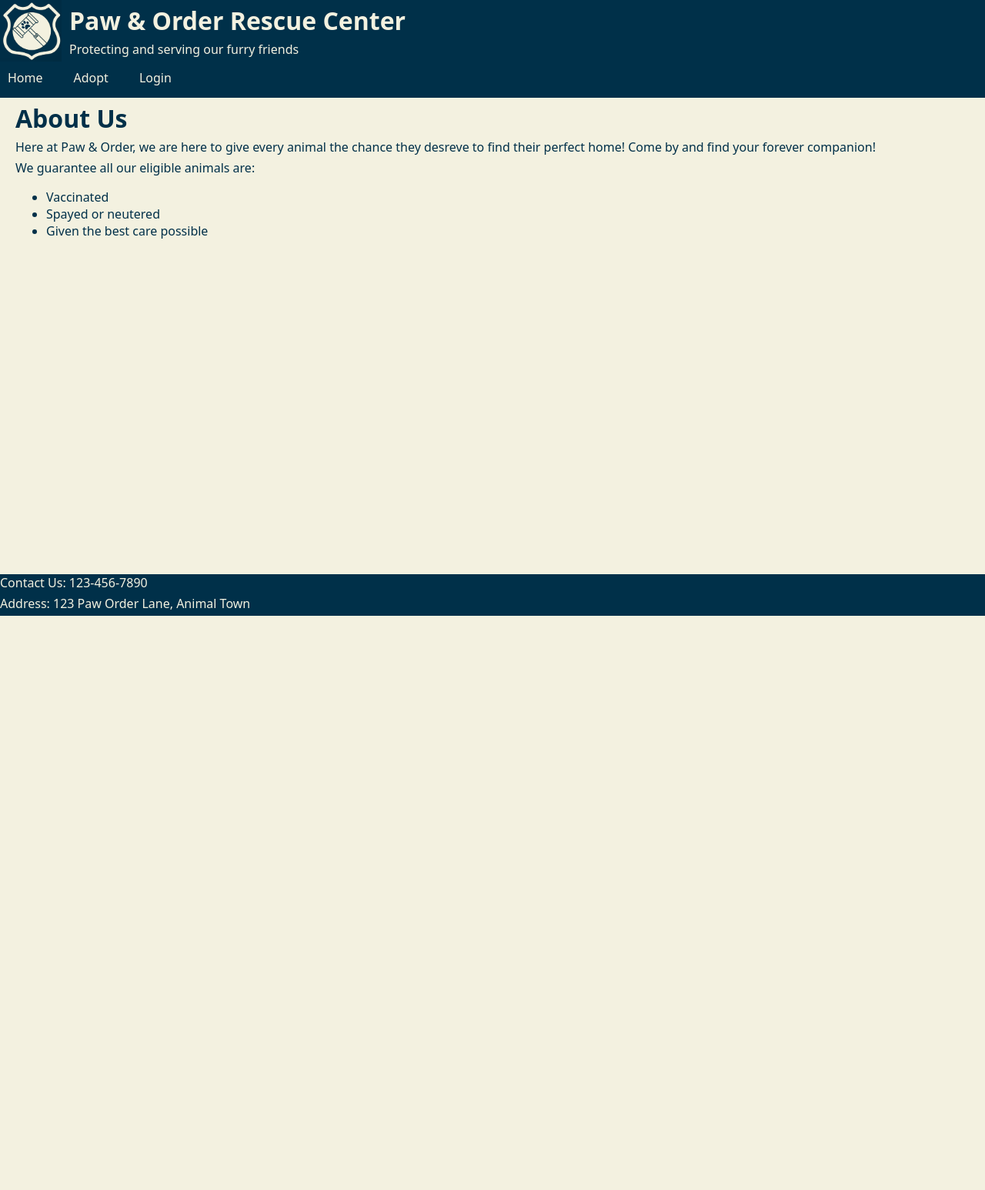
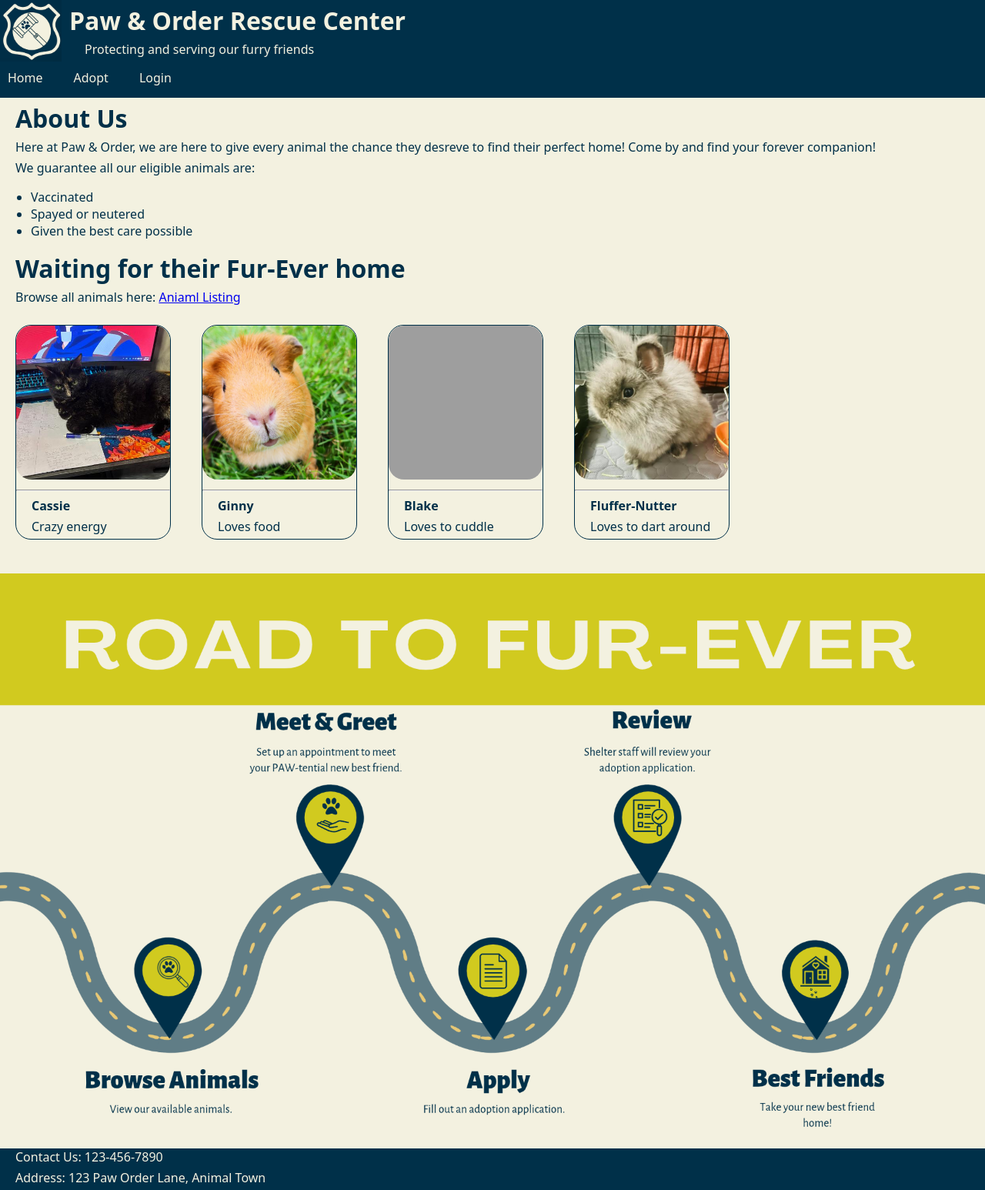
Before and after one commit to Tmonstah/animal-shelter-management-system, a Django app: page /home/ in a window 1280 px wide. Shown: the whole page at 77% size. Before the commit the page ends 800 px from the top, so only its background shows below. Run offline with Django 5.2, Linux system fonts and the light colour scheme; data comes from the database, SQL or seed files in the repository; grey boxes are pictures that could not be loaded.

Commit message:
Updated home page to show available animals and roadmap

```diff
--- a/shelter_project/views.py
+++ b/shelter_project/views.py
@@ -1,4 +1,7 @@
 from django.shortcuts import render
+from animal.models import Animal
 
 def home(request):
-    return render(request, 'shelter_project/home.html')
+    animals = Animal.objects.all()
+
+    return render(request, 'shelter_project/home.html', {"animals": animals},)
--- a/static/css/style.css
+++ b/static/css/style.css
@@ -19,7 +19,7 @@
     color: var(--text2);
     margin: 0;
     font-family: var(--font);
-    align-items: center;
+    align-items: stretch;
 }
 .shelter > div:last-child {
     grid-column: 1 / -1;
@@ -100,11 +100,16 @@
     font-family: var(--font);
     color: var(--text1);
     flex: 1;
+
+}
+.main h1, h2, h3, p {
     margin-left: 20px;
+    margin-right:20px;
 }
 
 body {
-    margin: 0;
+    margin: 0px;
+    padding: 0px;
     min-height: 100vh;
     background-color: var(--background);
     display: flex;
@@ -157,9 +162,9 @@ footer{
 /* Animal listing setup */
 .animal-grid {
     display: grid;
-    grid-template-columns: auto auto auto;
+    grid-template-columns: repeat(auto-fill, minmax(240px, 240px));;
     background-color: var(--background);
-    padding: 20px;
+    padding: 0px;
     gap: 10px;
     width: 80%;
 }
@@ -169,7 +174,8 @@ footer{
 a
 .animal-grid h3{
     text-align: Center;
-    margin-top: 0;
+    margin-top: 0px;
+    padding-top: 0px;
 }
 
 .animal-grid div {
@@ -184,6 +190,7 @@ a
     width: 200px;
     height: 200px;
     object-fit: cover;
+    border-radius: 20px;
 }
 
 
@@ -298,3 +305,29 @@ a
     color: var(--text2);
     border-radius: 10px;
 }
+
+/* Home Screen */
+.roadmap {
+    width: 100%;
+    height: auto;
+    margin-left: 0px;
+    margin-right: 0px;
+}
+.snap-container{
+    display: flex;
+    overflow-x: auto;
+    scroll-snap-type: x manditory;
+    scroll-padding: 50%;
+}
+.snap-child {
+    flex-shrink: 0;
+    scroll-snap-align: center;
+    width: 200px;
+    margin: 20px;
+    margin-bottom: 0px;
+    border-radius: 20px;
+    border: 1px solid var(--head_foot-background);
+}
+.snap-child img {
+    border-radius: 20px;
+}
--- a/templates/shelter_project/home.html
+++ b/templates/shelter_project/home.html
@@ -1,15 +1,7 @@
 {% extends 'shelter_project/base.html' %}
-{% load static %}
+{% block content %}
+    <main>
 
-<!DOCTYPE html>
-<head>
-    <meta charset="UTF-8">
-    <title>Paw and Order Rescue Center Home Page</title>
-    <link rel"stylesheet" href="{% static 'css/style.css' %}">
-</head>
-<body>
-    <main>
-        {% block content %}
         <h1>About Us</h1>
         <p>Here at Paw & Order, we are here to give every animal the chance they desreve to find
             their perfect home! Come by and find your forever companion!
@@ -21,8 +13,27 @@
                 <li>Given the best care possible</li>
             </ul>
         </p>
-        {% endblock %}
+
+        <h1>Waiting for their Fur-Ever home</h1>
+        <p>Browse all animals here: <a href="{% url 'animal_list' %}">Aniaml Listing</a></p>
+        <div class="snap-container">
+            {% for animal in animals %}
+                {% if animal.available == "available" and animal.image %}
+                    <section class="snap-child">
+                            <img src="{{ animal.image.url}}" class="animal-image">
+                            <hr>
+                            <p><strong>{{ animal.name }}</strong></p>
+                            <p>{{ animal.personality_desc }}</p>
+                    </section>
+                {% endif %}
+            {% empty %}
+                <p>No available animals at the moment.</p>
+            {% endfor %}
+        </div>
+        <br>
+        <br>
     </main>
-
-</body>
-</html>
+    <img class="roadmap" src="/media/adoption-roadmap.png" alt="Adoption Roadmap">
+    <br>
+    <br>
+{% endblock %}
```
Also changed, not shown: media/adoption-roadmap.png (added).
